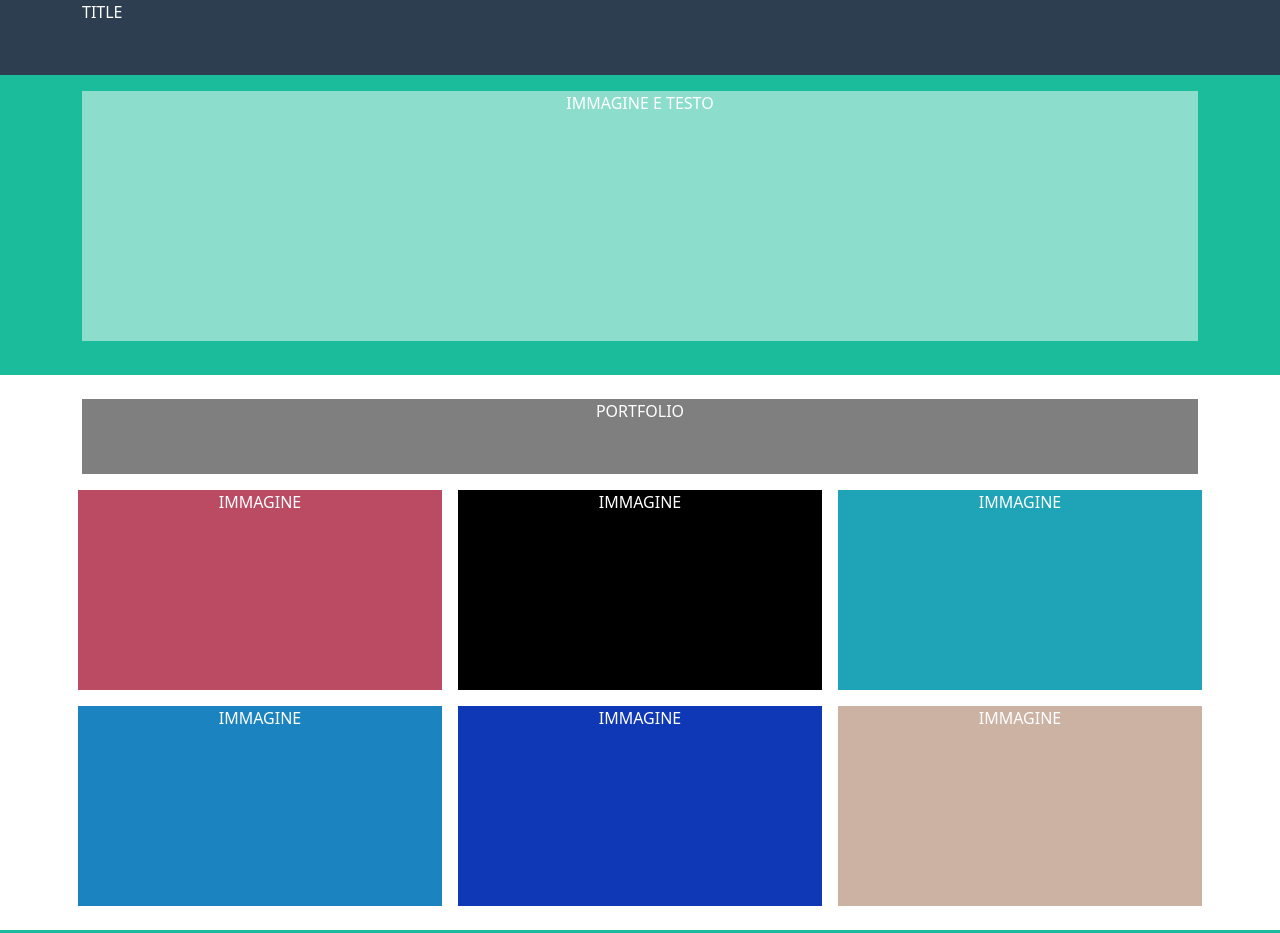
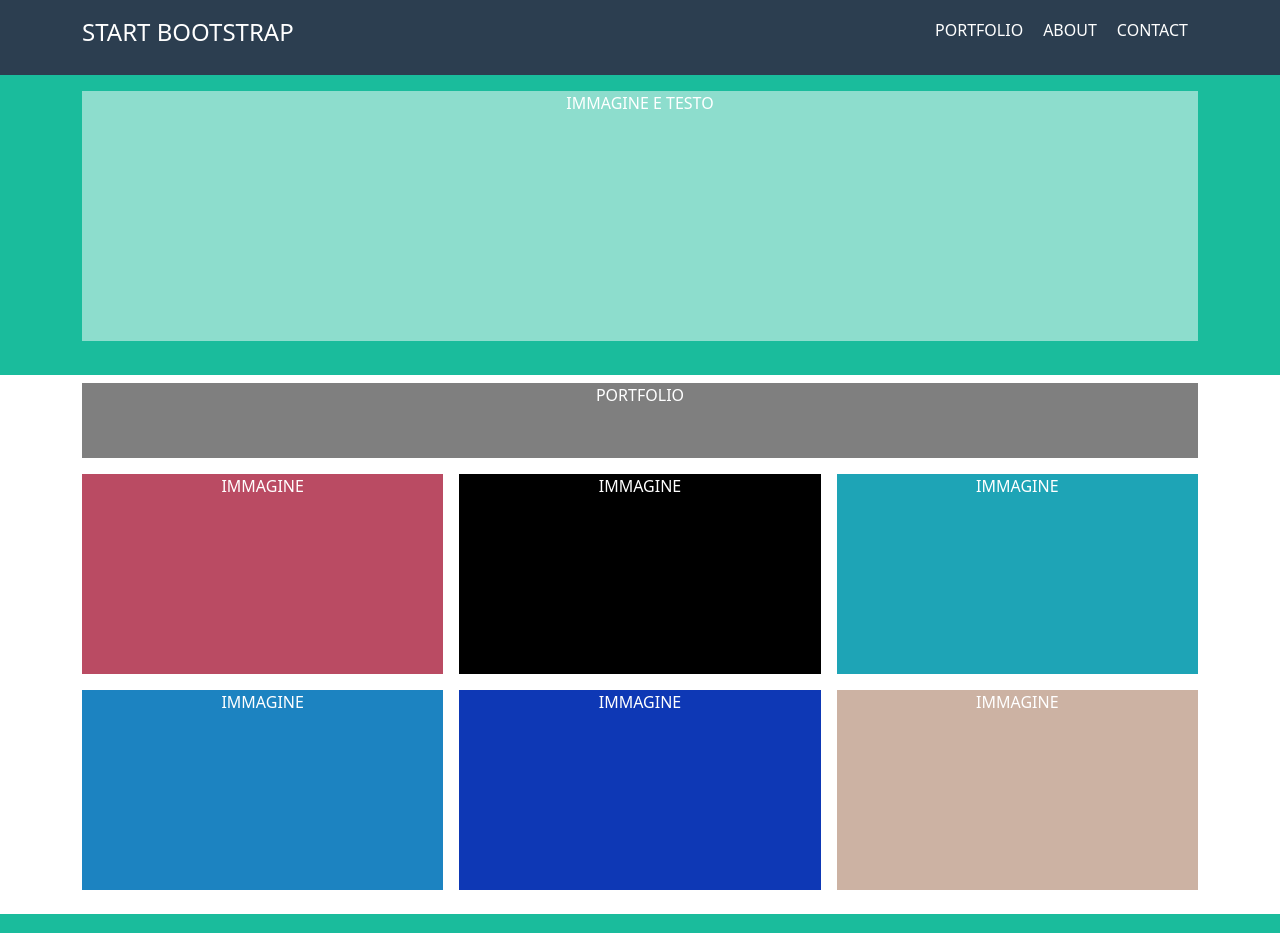
Before and after one commit to igorgaidolfi/html-css-bootstrap-freelancer, a plain HTML site: page index.html in a window 1280 px wide. Shown: the top 933 px of the page. Drawn offline with nearby package versions, Linux system fonts and the light colour scheme.

Commit message:
[UPDATE] Added content to header

```diff
--- a/css/style.css
+++ b/css/style.css
@@ -9,7 +9,17 @@ body{
 .bg-grey{
     background-color: #2c3e50;
 }
-header .contentz,
+header{
+    height: 75px;
+    display: flex;
+    align-items: center;
+}
+ul{
+    list-style: none;
+}
+header li{
+    padding: 0px 10px ;
+}
 .portfolio .title,
 .about .title{
     height: 75px;
--- a/index.html
+++ b/index.html
@@ -5,15 +5,28 @@
         <meta name="viewport" content="width=device-width, initial-scale=1.0">
         <link href="https://cdn.jsdelivr.net/npm/bootstrap@5.3.2/dist/css/bootstrap.min.css" rel="stylesheet" integrity="sha384-T3c6CoIi6uLrA9TneNEoa7RxnatzjcDSCmG1MXxSR1GAsXEV/Dwwykc2MPK8M2HN" crossorigin="anonymous">
         <title>Bootstrap Freelancer</title>
+        <link rel="stylesheet" href="https://cdnjs.cloudflare.com/ajax/libs/font-awesome/6.4.2/css/all.min.css" integrity="sha512-z3gLpd7yknf1YoNbCzqRKc4qyor8gaKU1qmn+CShxbuBusANI9QpRohGBreCFkKxLhei6S9CQXFEbbKuqLg0DA==" crossorigin="anonymous" referrerpolicy="no-referrer" />
         <link rel="stylesheet" href="./css/style.css">
     </head>
     <body>
-        <header class="bg-grey">
+        <header class="bg-grey text-uppercase">
             <div class="container">
-                <div class="row">
-                    <div class="col">
-                        <div class="contentz">
-                            TITLE
+                <div class="row justify-content-between">
+                    <div class="col-6">
+                        <div class="content-header">
+                            <h4>start bootstrap</h4>
+                        </div>
+                    </div>
+                    <div class="col-6" >
+                        <div class="content-header d-none d-md-block">
+                            <ul class="d-flex justify-content-end">
+                                <li>portfolio</li>
+                                <li>about</li>
+                                <li>contact</li>
+                            </ul>
+                        </div>
+                        <div class="d-block d-md-none d-flex text-end">
+                            <i class="fa-solid fa-bars"></i>
                         </div>
                     </div>
                 </div>
@@ -32,26 +45,26 @@
                 </div>
             </div>
             <div class="container portfolio">
-                <div class="row">
+                <div class="row g-3">
                     <div class="col-12 mt-4">
                         <div class="content title"> PORTFOLIO</div>
                     </div>
-                    <div class="col-12 col-md-6 col-lg-4 g-3">
+                    <div class="col-12 col-md-6 col-lg-4">
                         <div class="content bg-reddish">IMMAGINE</div>
                     </div>
-                    <div class="col-12 col-md-6 col-lg-4 g-3">
+                    <div class="col-12 col-md-6 col-lg-4">
                         <div class="content bg-black bg-nero">IMMAGINE</div>
                     </div>
-                    <div class="col-12 col-md-6 col-lg-4 g-3">
+                    <div class="col-12 col-md-6 col-lg-4">
                         <div class="content bg-turquoise">IMMAGINE</div>
                     </div>
-                    <div class="col-12 col-md-6 col-lg-4 g-3">
+                    <div class="col-12 col-md-6 col-lg-4">
                         <div class="content bg-cyan">IMMAGINE</div>
                     </div>
-                    <div class="col-12 col-md-6 col-lg-4 g-3">
+                    <div class="col-12 col-md-6 col-lg-4">
                         <div class="content bg-blue">IMMAGINE</div>
                     </div>
-                    <div class="col-12 col-md-6 col-lg-4 g-3 mb-4">
+                    <div class="col-12 col-md-6 col-lg-4 mb-4">
                         <div class="content bg-beige">IMMAGINE</div>
                     </div>
                 </div>
```
